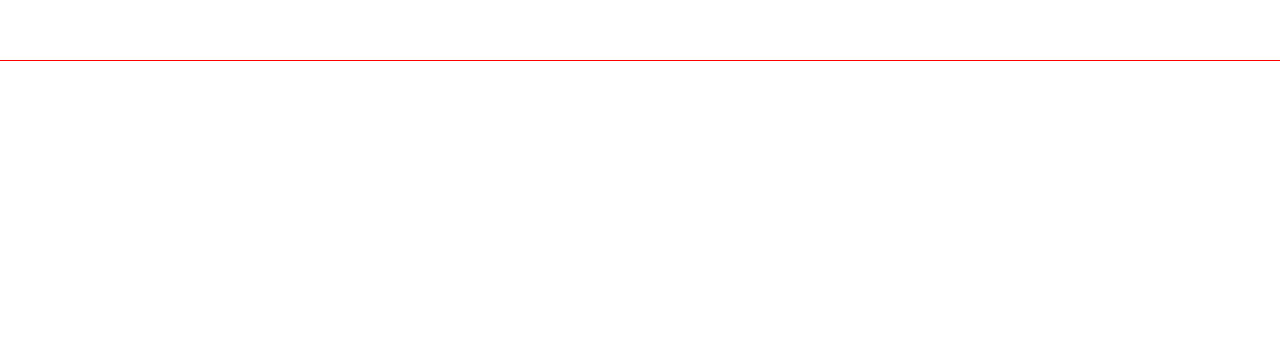
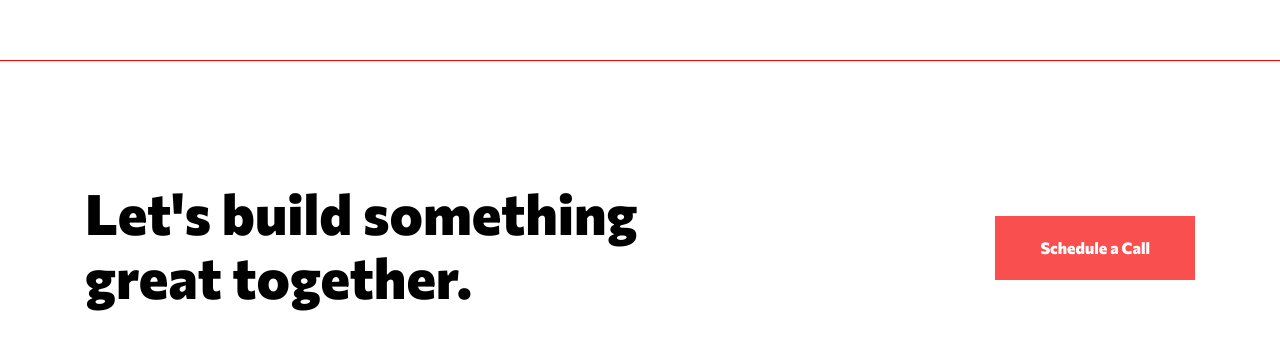
Before and after one commit to danielopq/creative, a React (Vite) app: page / in a window 1280 px wide. Shown: the part 3533-3882 px from the top of the page. Built offline with nearby package versions, Linux system fonts and the light colour scheme.

Commit message:
Footer.tsx - desktop version done

```diff
--- a/src/components/footer/Footer.tsx
+++ b/src/components/footer/Footer.tsx
@@ -1,9 +1,17 @@
 import './footer.css';
 
-const Footer:React.FC = () =>{
-    return(
+/**
+ * Renders the footer section of the website, which includes a call-to-action.
+ *
+ * @returns {JSX.Element} - The rendered Footer component
+ */
+const Footer: React.FC = () => {
+    return (
         <footer>
-
+            <div>
+                <h2>Let's build something great together.</h2>
+                <button className='standardButton'>Schedule a Call</button>
+            </div>
         </footer>
     )
 }
--- a/src/components/footer/footer.css
+++ b/src/components/footer/footer.css
@@ -1,4 +1,26 @@
 footer{
     width: inherit;
     height: 368px;
+    padding-top: 120px;
+    display: inline-flex;
+    align-items: flex-start;
+    justify-content: center;
+    background: url(./img/bg-pattern-wave-red.svg) -67px 154px/134px no-repeat ;
 }
+
+footer div{
+    width: 1110px;
+    display: inline-flex;
+    align-items: center;
+    justify-content: space-between;
+}
+
+footer h2{
+    width: 635px;
+    height: 133px;
+}
+
+footer button{
+    height: 64px;
+    padding: 0px 45px;
+}
```
Also changed, not shown: src/components/footer/img/bg-pattern-wave-red.svg (added).
